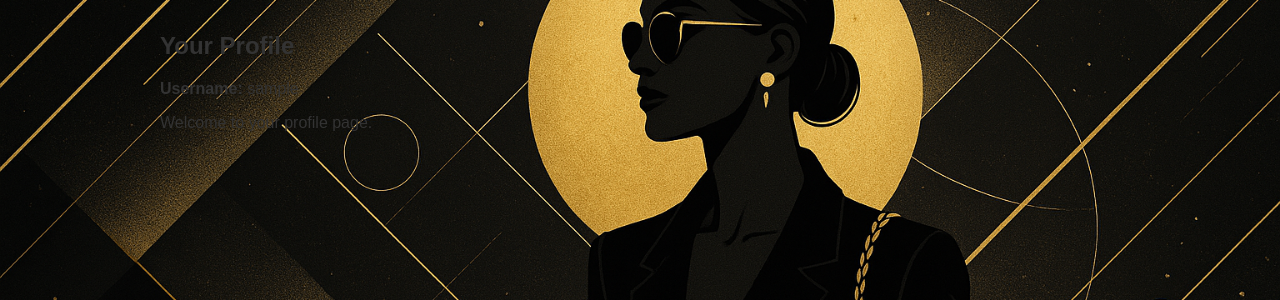
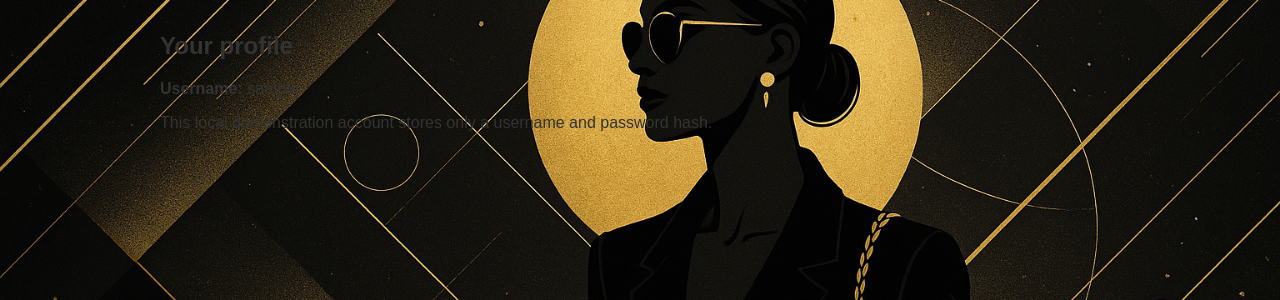
Before and after one commit to universide/e-commerce-website, a Flask app: template templates/profile.html in a window 1280 px wide. Shown: the part 130-430 px from the top of the page. Run offline with Flask 3, Linux system fonts and the light colour scheme; the template is opened without the code that fills it: values that come from a table or form of the project are taken from there, others are empty; tables that the repository leaves empty hold one stand-in row (values such as "Sample post").

Commit message:
Portfolio: improve templates/profile.html

```diff
--- a/templates/profile.html
+++ b/templates/profile.html
@@ -1,9 +1,7 @@
 {% extends 'layout.html' %}
-
-{% block title %}Profile - My Store{% endblock %}
-
+{% block title %}Profile - Flask Commerce Demo{% endblock %}
 {% block content %}
-<h2>Your Profile</h2>
+<h2>Your profile</h2>
 <p><strong>Username:</strong> {{ user.username }}</p>
-<p>Welcome to your profile page.</p>
+<p>This local demonstration account stores only a username and password hash.</p>
 {% endblock %}
```
